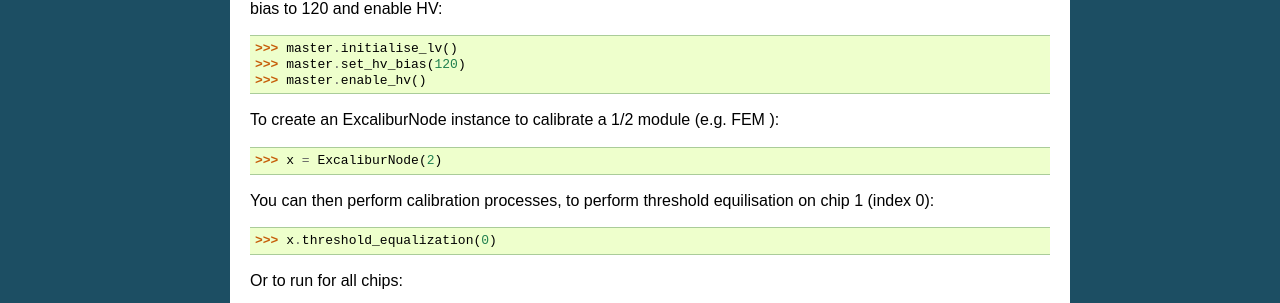
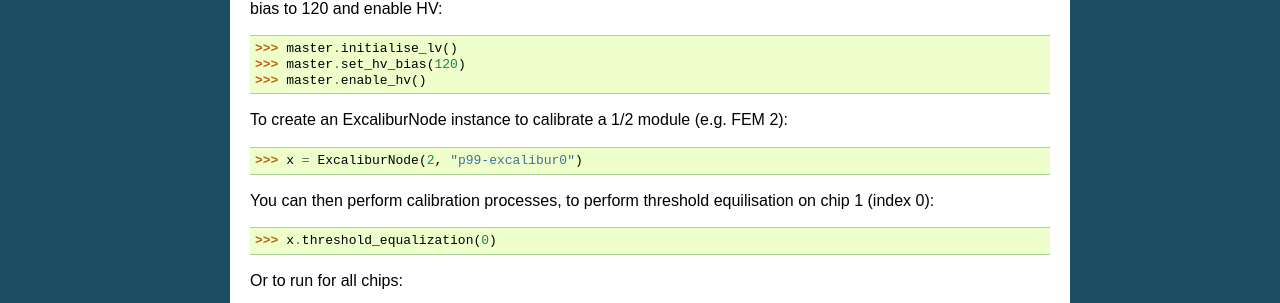
Before and after one commit to DiamondLightSource/ExcaliburCalibration-DAWN, a Sphinx documentation site: the page built from docs/quickstart.rst, in a window 1280 px wide. Shown: the part 281-584 px from the top of the page. Built offline with Sphinx 7.4.7, drawn with Linux system fonts in a browser that asks for light colours.

Commit message:
Fix docs

```diff
--- a/docs/quickstart.rst
+++ b/docs/quickstart.rst
@@ -15,9 +15,9 @@ detector. To enable LV, set the HV bias to 120 and enable HV::
    >>> master.set_hv_bias(120)
    >>> master.enable_hv()
 
-To create an ExcaliburNode instance to calibrate a 1/2 module (e.g. FEM )::
+To create an ExcaliburNode instance to calibrate a 1/2 module (e.g. FEM 2)::
 
-   >>> x = ExcaliburNode(2)
+   >>> x = ExcaliburNode(2, "p99-excalibur0")
 
 You can then perform calibration processes, to perform threshold equilisation
 on chip 1 (index 0)::
```
